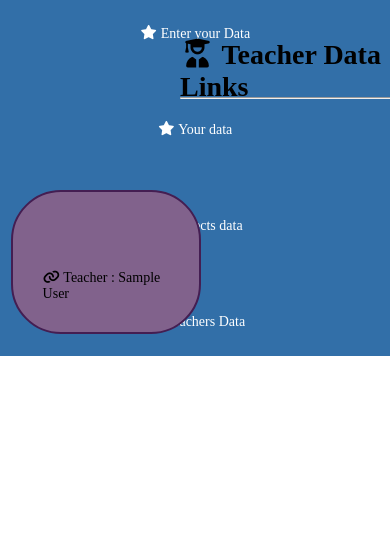
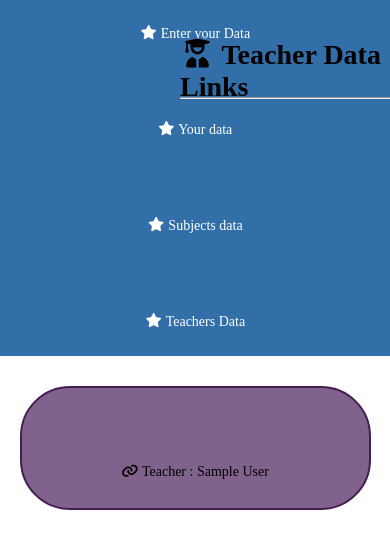
Before and after one commit to dri574069-beep/Academy-Website, a Django app: page /allTeacherData/ in a window 390 px wide; the page is wider, and only the part inside the window is pictured. Shown: the top 549 px of that part. Run offline with Django 5.2, Linux system fonts and the light colour scheme; tables that the repository leaves empty hold one stand-in row (values such as "Sample post").

Commit message:
Fix teacher sidebar responsive layout

```diff
--- a/static/style.css
+++ b/static/style.css
@@ -2075,3 +2075,60 @@ select {
         padding: 20px;
     }
 }
+/* Fix teacher sidebar on smaller screens */
+@media (max-width: 900px) {
+    .teacherurl,
+    .teacherUrl {
+        position: relative;
+        top: auto;
+        left: auto;
+        right: auto;
+        bottom: auto;
+
+        width: 100%;
+        height: auto;
+        min-height: 0;
+
+        margin: 0;
+        padding: 20px;
+        box-sizing: border-box;
+
+        text-align: center;
+    }
+
+    .teacherurl a,
+    .teacherUrl a {
+        display: inline-block;
+        margin: 6px 10px;
+        padding: 5px;
+    }
+}
+
+@media (max-width: 600px) {
+    .teacherurl,
+    .teacherUrl {
+        width: 100%;
+        height: auto;
+        padding: 15px;
+    }
+
+    .teacherurl a,
+    .teacherUrl a {
+        display: block;
+        margin: 8px auto;
+    }
+}
+@media (max-width: 900px) {
+    #motherTeacherUrl,
+    #motherofTeachersDaa {
+        position: relative;
+        top: auto;
+        left: auto;
+        right: auto;
+        bottom: auto;
+
+        width: 90%;
+        max-width: 900px;
+        margin: 30px auto;
+    }
+}
```
